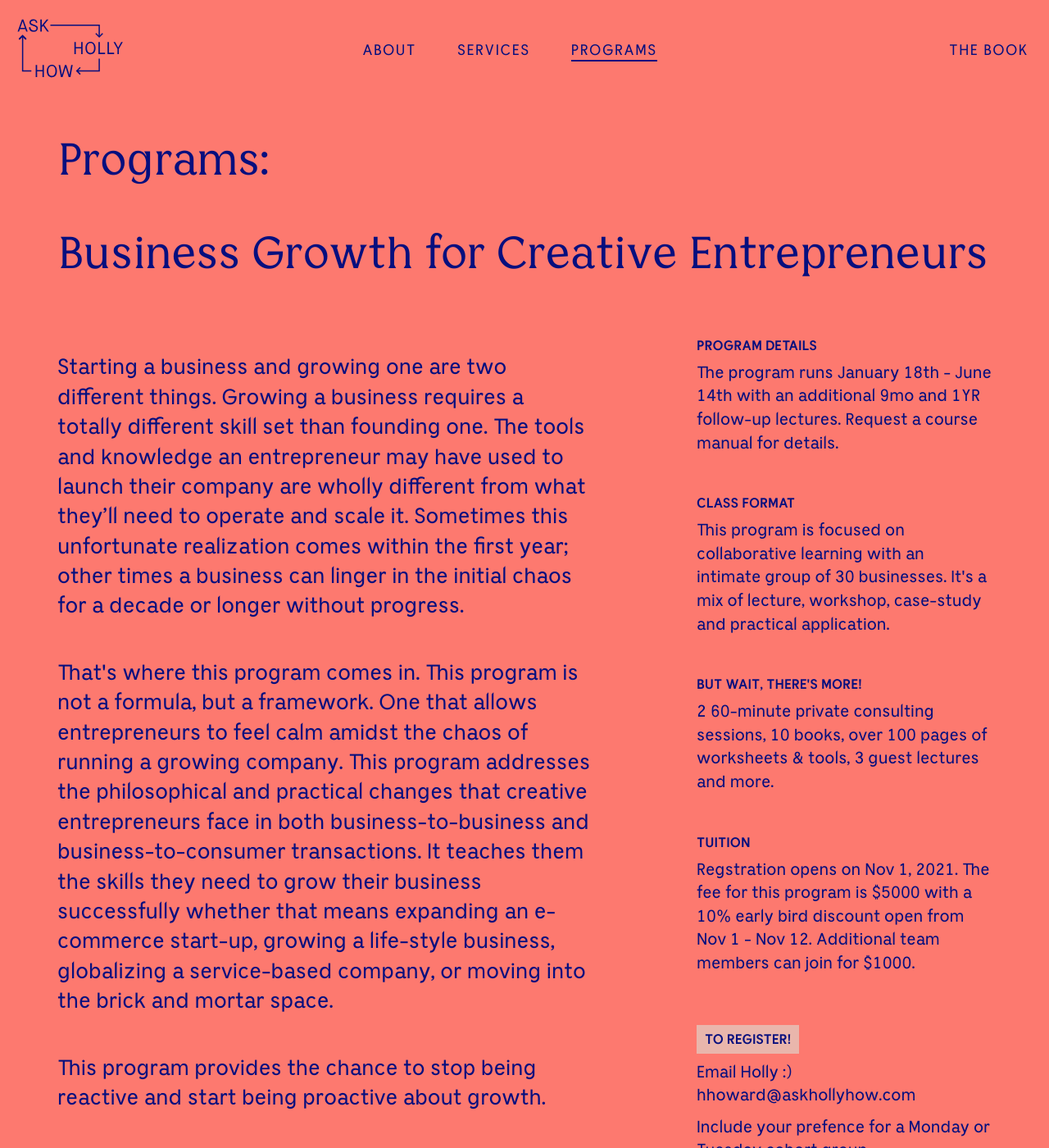
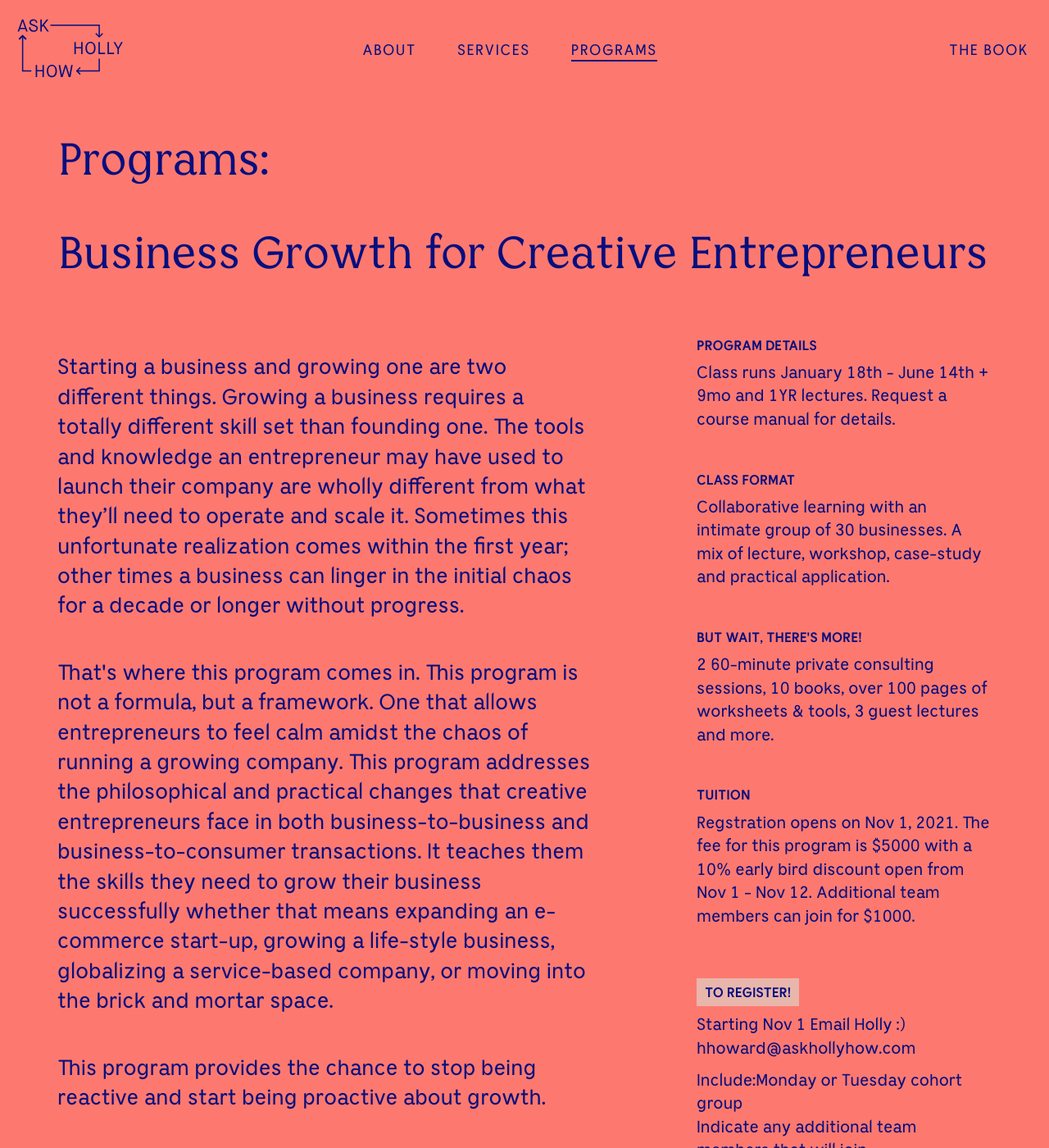
Before and after one commit to hollyhoward78/ask-holly-how, a Jekyll site: the page built from _pages/programs.md, in a window 1280 px wide and 1400 px high. Shown: the whole window at 82% size. Built offline with Jekyll 4.4.1, drawn with Linux system fonts in a browser that asks for light colours; a script that is not in the unit is left out; comment, search, counter and statistics services are not loaded; some of the changed text lies outside the part shown.

Commit message:
Update programs.html

```diff
--- a/_layouts/programs.html
+++ b/_layouts/programs.html
@@ -30,10 +30,10 @@ layout: base
         <div class="col-lg-4 col-lg-offset-1 col-md-4 m-lg-t-0 m-md-t-3 m-sm-t-3 m-xs-t-3">
 
           <h6>Program Details</h6>
-          <p>The program runs January 18th - June 14th with an additional 9mo and 1YR follow-up lectures. Request a course manual for details.</p>
+          <p>Class runs January 18th - June 14th + 9mo and 1YR lectures. Request a course manual for details.</p>
 
           <h6 class="m-xs-t-2">Class Format</h6>
-          <p>This program is focused on collaborative learning with an intimate group of 30 businesses. It's a mix of lecture, workshop, case-study and practical application.</p>
+          <p>Collaborative learning with an intimate group of 30 businesses. A mix of lecture, workshop, case-study and practical application.</p>
 
           <h6 class="m-xs-t-2">But wait, there's more!</h6>
           <p>2 60-minute private consulting sessions, 10 books, over 100 pages of worksheets & tools, 3 guest lectures and more.</p>
@@ -42,9 +42,9 @@ layout: base
           <p>Regstration opens on Nov 1, 2021. The fee for this program is $5000 with a 10% early bird discount open from Nov 1 - Nov 12. Additional team members can join for $1000.</p>
 
           <h6 class="up-next m-xs-t-2">To Register!</h6>
-            <p>Email Holly :) hhoward@askhollyhow.com</p>
-          <p>Include your prefence for a Monday or Tuesday cohort group<br/>
-            Indicate if you would like to add any additional team members</p>
+            <p>Starting Nov 1 Email Holly :) hhoward@askhollyhow.com</p>
+          <p>Include:Monday or Tuesday cohort group<br/>
+            Indicate any additional team members that will join</p>
             <!-- <p class="caption"> This program is currently being taught at Industry City Innovation Lab in partnership with SBIDC and JP Morgan through the initiative <a href="http://www.sbidc.org/services/business-services/plan-for-growth/" target="_blank">Plan for Growth</a></p> -->
           <a href="mailto:hhoward@askhollyhow.com" target="_blank"><button class="btn-md serif bold m-xs-t-2">Let's Get Started</button></a>
         </div>
```
